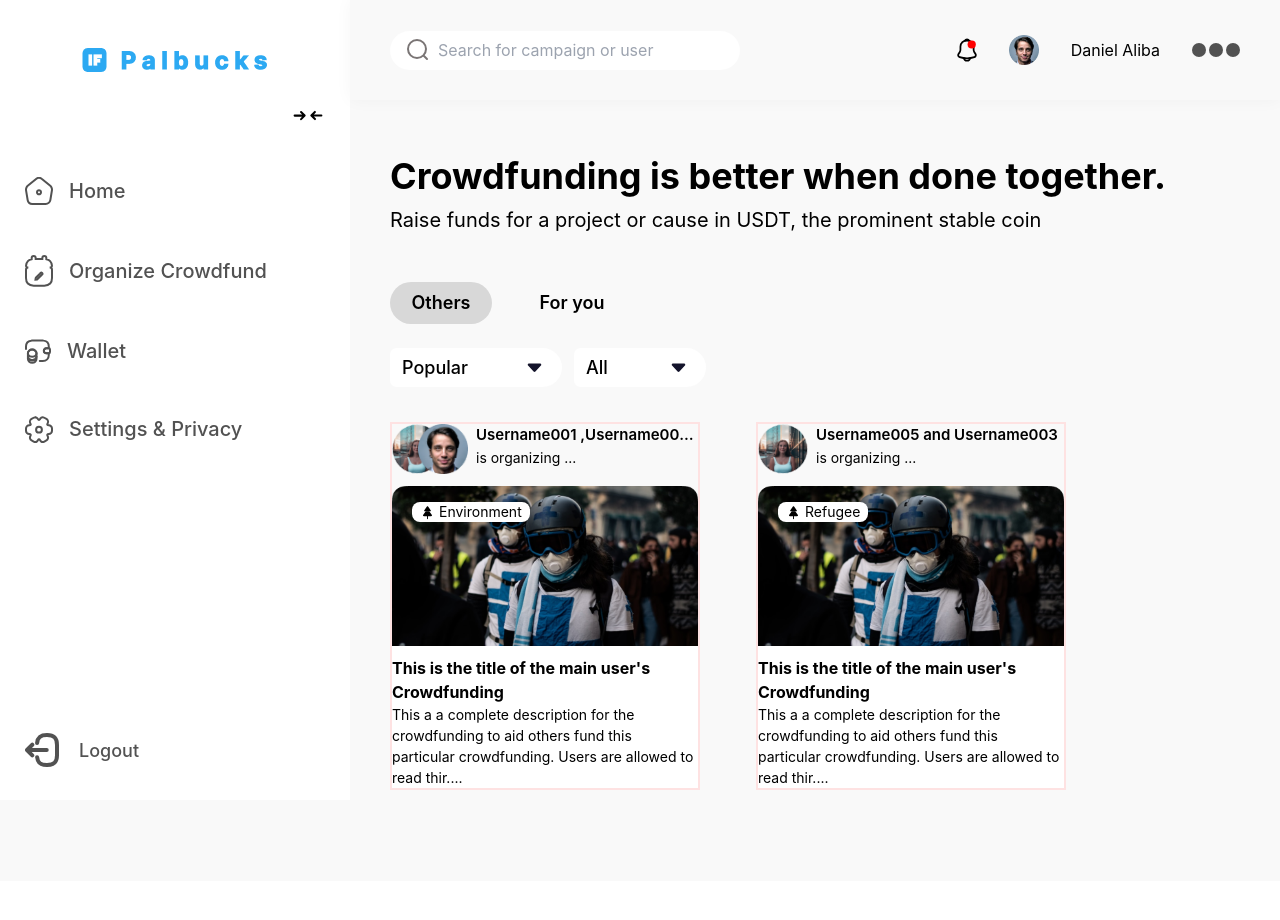
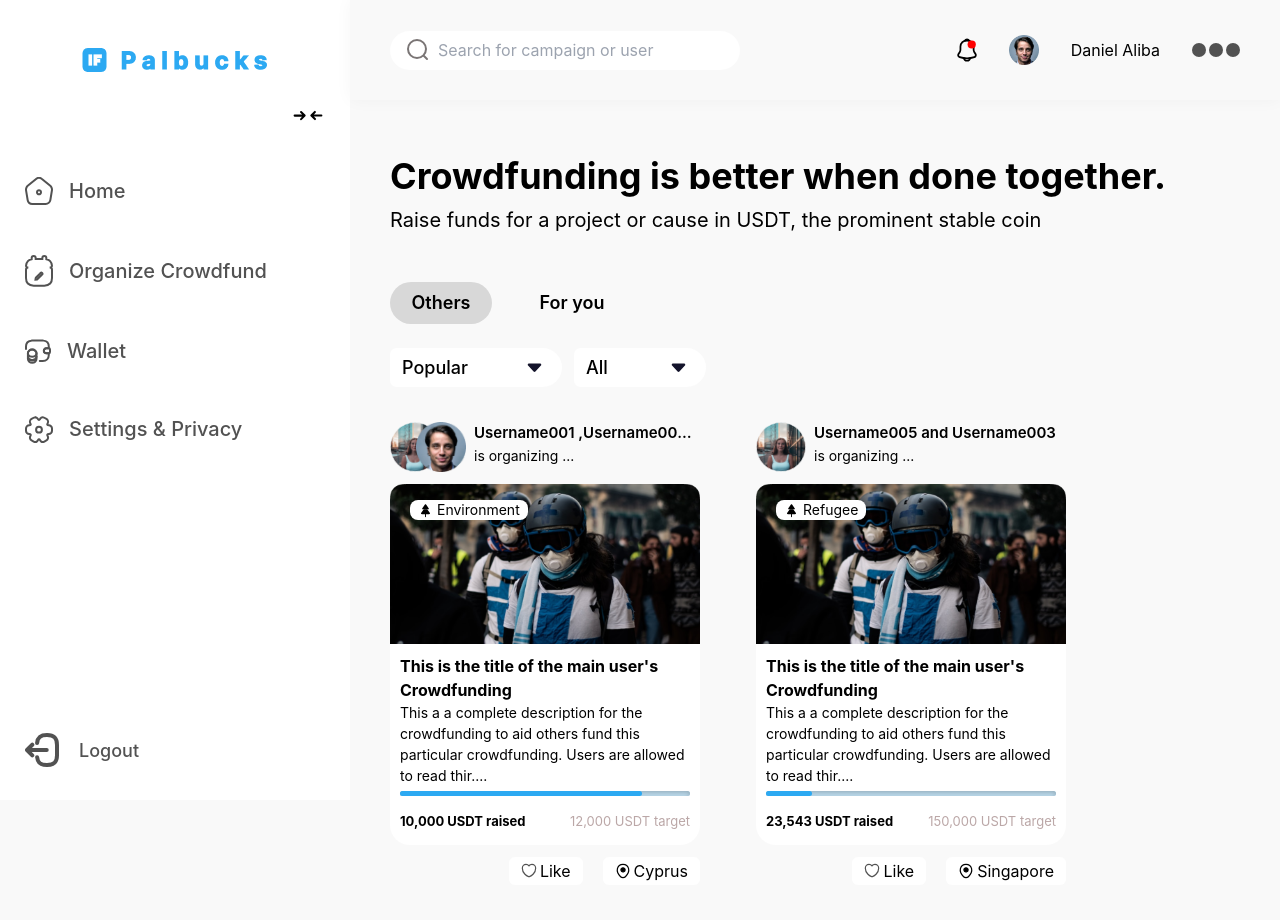
Before and after one commit to Beevibe-hq/palbucks-user-frontend, a React (Create React App) app: page / in a window 1280 px wide. Shown: the top 920 px of the page. Before the commit the page ends 881 px from the top, so only its background shows below. Built offline with nearby package versions, Linux system fonts and the light colour scheme.

Commit message:
done layout of fundevent,removed custom webkit input settings in the css file

```diff
--- a/src/components/fundevent/fundevent.jsx
+++ b/src/components/fundevent/fundevent.jsx
@@ -1,10 +1,12 @@
 import eventimg from "../../images/eventimg.png";
 import environmentimg from '../../images/environment label.svg'
+import likeicon from '../../images/likeicon.svg'
+import locateicon from '../../images/locateicon.svg'
 
 function Fundevent(props){
 
     return(
-        <div className = 'max-w-[300px] xl:max-w-[310px] max-h-[430px] min-w-[200px] inline-block my-[35px] mx-auto border-red-100 border-2 relative'>
+        <div className = 'max-w-[300px] xl:max-w-[310px] max-h-[430px] min-w-[200px] inline-block my-[35px] mx-auto relative'>
 
             <div className = 'flex gap-2 mb-3'>
 
@@ -44,7 +46,7 @@ function Fundevent(props){
                 </div>
             </div>
 
-            <div className = 'bg-white pt-[10px]'>
+            <div className = 'bg-white pt-[10px] rounded-b-[20px] pb-2 px-[10px] mb-3 '>
                 <h5 className = "font-bold" >
                     {props.title ? props.title: "This is the title of the main user's Crowdfunding"}
                 </h5>
@@ -52,6 +54,23 @@ function Fundevent(props){
                 <p className='text-[14px]'>
                     {props.description ? props.description : "This a a complete description for the crowdfunding to aid others fund this particular crowdfunding. Users are allowed to read thir...."}
                 </p>
+
+                <progress value={props.value ? props.value : '23543'} max={props.target ? props.target : '150000'}  className='progressbar w-full h-[5px] appearance-none rounded-[5px] mb-2' />
+
+                <p className= 'text-[13px] font-bold mt-[2px] mb-[5px]'>{props.value ? props.value.toLocaleString() : '23,543'} USDT raised
+                <span className='font-normal text-[#bba7a7] float-right' > {props.target ? props.target.toLocaleString() : '150,000'} USDT target</span>
+                </p>
+            </div>
+
+            <div className='flex gap-[20px] justify-end'>
+                <button className = "flex items-center justify-center gap-[3px] h-[28px] bg-white rounded-md p-3" >
+                    <img src={likeicon} alt = 'like icon' className = "w-[16px]" />
+                    <span>Like</span>
+                </button>
+                <button className = "flex items-center justify-center gap-[3px] h-[28px] bg-white rounded-md p-3" >
+                    <img src = {locateicon} alt = 'location icon' className = "w-[16px]" />
+                    <span>{props.location}</span>
+                </button>
             </div>
 
 
--- a/src/components/homebody/homebody.jsx
+++ b/src/components/homebody/homebody.jsx
@@ -44,7 +44,8 @@ function Homebody(){
                         return(
                           <Fundevent category = {item.category} placeholder = {item.placeholder} accountimages = {item.organizerimg}
                           organizeraccounts = {item.organizeraccounts} title = {item.title} description = {item.description}
-                          value = {item.value} target = {item.target} categoryimg = {item.categoryimg} key = {i} />
+                          value = {item.value} target = {item.target} categoryimg = {item.categoryimg}
+                          location = {item.location} key = {i} />
                         )
                     })
                 }
@@ -72,7 +73,8 @@ let data = [
       //title: 'Title for this particular fundevent',
       //description: "Description of the ongoing event that users will read to know what it's about",
       value: 10000,
-      target:12000
+      target:12000,
+      location:'Cyprus'
 
     },
     {
@@ -84,7 +86,8 @@ let data = [
       //title: 'Title for this particular fundevent',
       //description: "Description of the ongoing event that users will read to know what it's about",
       //value: 10000,
-      //target:12000
+      //target:12000,
+      location:'Singapore'
 
     }/* ,
     {
--- a/src/index.css
+++ b/src/index.css
@@ -15,3 +15,69 @@ code {
   font-family: source-code-pro, Menlo, Monaco, Consolas, 'Courier New',
     monospace;
 }
+
+
+
+@layer base{
+    /* clears the ‘X’  in search input field from Internet Explorer */
+    input[type="search"]::-ms-clear {
+      display: none;
+      width: 0;
+      height: 0;
+    }
+    input[type="search"]::-ms-reveal {
+      display: none;
+      width: 0;
+      height: 0;
+    }
+    /* clears the ‘X’ from Chrome */
+    input[type="search"]::-webkit-search-decoration,
+    input[type="search"]::-webkit-search-cancel-button,
+    input[type="search"]::-webkit-search-results-button,
+    input[type="search"]::-webkit-search-results-decoration {
+      display: none;
+    }
+
+
+    /* Chrome, Safari, Edge, Opera  hide arrow in input type number*/
+    input::-webkit-outer-spin-button,
+    input::-webkit-inner-spin-button {
+      -webkit-appearance: none;
+      margin: 0;
+    }
+    /* Firefox hide arrow in input type number */
+    input[type=number] {
+        -moz-appearance: textfield;
+    }
+
+    /*Style progress bar across different browsers*/
+    /* firefox */
+    progress[value] {
+      -moz-appearance: none;
+      appearance: none;
+      border: none;
+    }
+    progress::-moz-progress-bar {
+      background-color: #2CA9F2;
+      border-radius: 5px;
+    }
+
+    /* Chrome and safari */
+    progress.progressbar::-webkit-progress-value {
+      background: #2CA9F2;
+      border-radius: 5px;
+      border: 0;
+    }
+    progress.progressbar::-webkit-progress-bar {
+      background-color: #c4e4f7;
+      border-radius: 5px;
+      box-shadow: 0 2px 5px rgba(0, 0, 0, 0.25) inset;
+    }
+
+    /* IE10 / Edge */
+    progress {
+    color: #2CA9F2;
+    background-color:#c4e4f7;
+    }
+
+}
```
